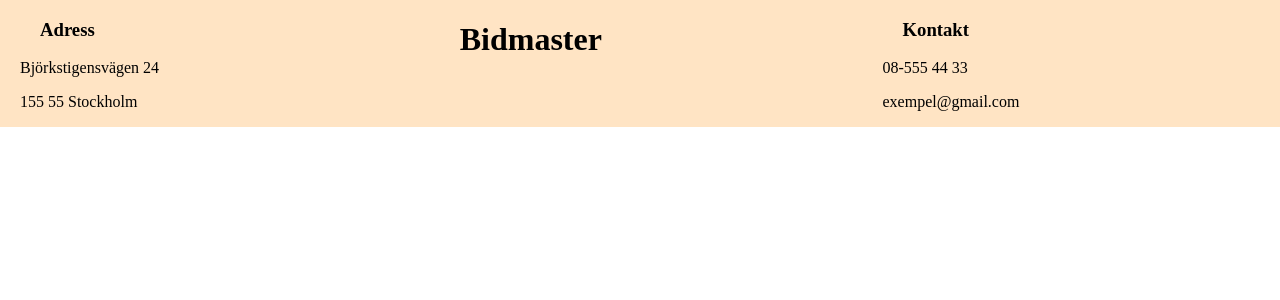
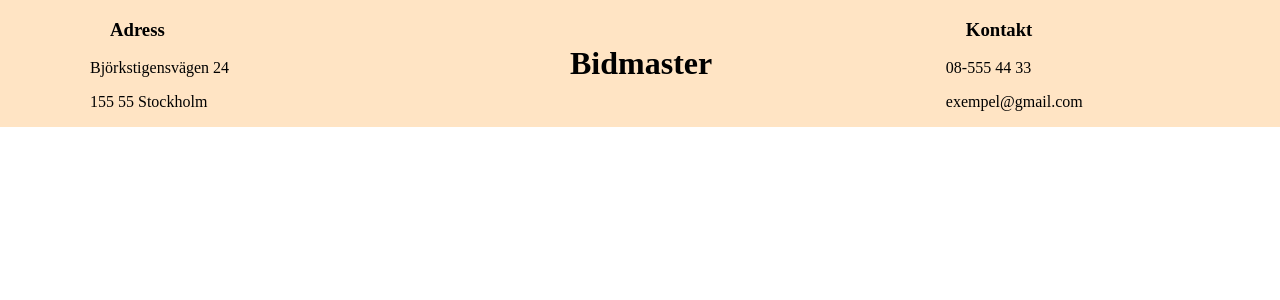
Before and after one commit to EmmaMargit/Grupp2_auction_site, a React (Vite) app: page / in a window 1280 px wide. Shown: the top 300 px of the page. Built offline with nearby package versions, Linux system fonts and the light colour scheme.

Commit message:
stylat footern

```diff
--- a/src/stylesheet/Footer.module.css
+++ b/src/stylesheet/Footer.module.css
@@ -2,10 +2,11 @@
     background-color: bisque;
     width: 100%;
     display: flex;
-    justify-content: space-between;
+
 }
 .footerChild {
     display: flex;
+    justify-content: space-around;
     flex-direction: row;
     width: 100%;
 }
@@ -14,11 +15,17 @@
 .bidmasterContainer,
 .contactContainer {
     flex-grow: 1; /* Alla container-element expanderar för att fylla hela bredden av .footerChild */
-    margin: 0 20px; /* Exempel på marginaler mellan container-elementen */
+    /* Exempel på marginaler mellan container-elementen */
+    margin: 0 90px;
+}
+
+.bidmasterContainer {
+    display: flex;
+    justify-content: center; /* Horisontell centrering */
+    align-items: center; /* Vertikal centrering */
 }
 
 .adressHeader,
-.bidmasterTitle,
 .contactHeader {
     margin-left: 20px; /* Lägger till vänstermarginal */
 }
```
